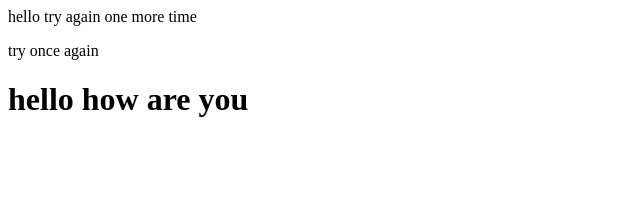
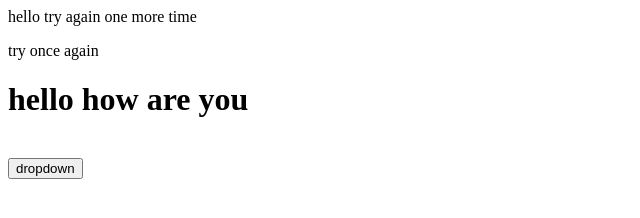
Before and after one commit to Jittendra-singh/tryagain, a plain HTML site: page index.html in a window 1280 px wide. Shown: the whole page, without its empty margins (0-640 px from the left). Drawn offline with Linux system fonts and the light colour scheme.

Commit message:
dropdown

```diff
--- a/index.html
+++ b/index.html
@@ -1,3 +1,5 @@
 <p>hello try again one more time</p>
 <p>try once again</p>
 <h1>hello how are you</h1>
+<br>
+<button> dropdown</button>
```
